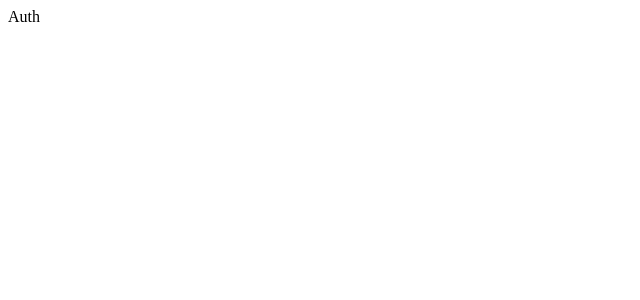
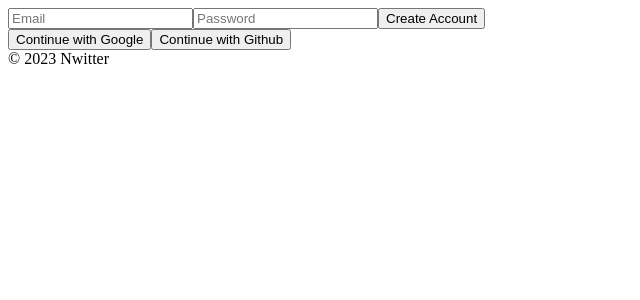
Before and after one commit to kmsk99/nwitter, a React (Create React App) app: page / in a window 1280 px wide. Shown: the top 300 px of the page, without its empty margins (0-640 px from the left). Built offline with nearby package versions, Linux system fonts and the light colour scheme; no server answers.

Commit message:
2.3 create account

```diff
--- /dev/null
+++ b/jsconfig.json
@@ -0,0 +1,6 @@
+{
+  "compilerOptions": {
+    "baseUrl": "src"
+  },
+  "include": ["src"]
+}
--- a/src/components/App.js
+++ b/src/components/App.js
@@ -1,8 +1,15 @@
-import React from "react";
-import AppRouter from "./Router";
+import React, { useState } from "react";
+import AppRouter from "components/Router";
+import { authService } from "fbase";
 
 function App() {
-  return <AppRouter />;
+  const [isLoggedIn, setIsLoggedIn] = useState(authService.currentUser);
+  return (
+    <>
+      <AppRouter isLoggedIn={isLoggedIn} />
+      <footer>&copy; {new Date().getFullYear()} Nwitter</footer>
+    </>
+  );
 }
 
 export default App;
--- a/src/components/Router.js
+++ b/src/components/Router.js
@@ -1,11 +1,9 @@
-import React, { useState } from "react";
+import React from "react";
 import { HashRouter as Router, Route, Routes } from "react-router-dom";
-import Auth from "../routes/Auth";
-import Home from "../routes/Home";
+import Auth from "routes/Auth";
+import Home from "routes/Home";
 
-const AppRouter = () => {
-  const [isLoggedIn, setIsLoggedIn] = useState(false);
-
+const AppRouter = ({ isLoggedIn }) => {
   return (
     <Router>
       <Routes>
--- a/src/firebase.js
+++ b/src/fbase.js
@@ -1,5 +1,6 @@
 // Import the functions you need from the SDKs you need
 import { initializeApp } from "firebase/app";
+import { getAuth } from "firebase/auth";
 // TODO: Add SDKs for Firebase products that you want to use
 // https://firebase.google.com/docs/web/setup#available-libraries
 
@@ -16,6 +17,7 @@
 };
 
 // Initialize Firebase
-const firebase = initializeApp(firebaseConfig);
+const app = initializeApp(firebaseConfig);
+export const authService = getAuth(app);
 
-export default firebase;
+export default app;
--- a/src/index.js
+++ b/src/index.js
@@ -1,6 +1,6 @@
 import React from "react";
 import ReactDOM from "react-dom/client";
-import App from "./components/App";
+import App from "components/App";
 
 const root = ReactDOM.createRoot(document.getElementById("root"));
 root.render(
--- a/src/routes/Auth.js
+++ b/src/routes/Auth.js
@@ -1,5 +1,71 @@
-import React from "react";
+import React, { useState } from "react";
+import { authService } from "fbase";
+import {
+  createUserWithEmailAndPassword,
+  signInWithEmailAndPassword,
+} from "firebase/auth";
 
-const Auth = () => <span>Auth</span>;
+const Auth = () => {
+  const [email, setEmail] = useState("");
+  const [password, setPassword] = useState("");
+  const [newAccount, setNewAccount] = useState(true);
 
+  const onChange = (event) => {
+    const {
+      target: { name, value },
+    } = event;
+    if (name === "email") {
+      setEmail(value);
+    } else if (name === "password") {
+      setPassword(value);
+    }
+  };
+
+  const onSubmit = async (event) => {
+    event.preventDefault();
+    try {
+      let data;
+      if (newAccount) {
+        data = await createUserWithEmailAndPassword(
+          authService,
+          email,
+          password
+        );
+      } else {
+        data = await signInWithEmailAndPassword(authService, email, password);
+      }
+      console.log(data);
+    } catch (error) {
+      console.log(error);
+    }
+  };
+
+  return (
+    <div>
+      <form onSubmit={onSubmit}>
+        <input
+          name="email"
+          type="email"
+          placeholder="Email"
+          required
+          value={email}
+          onChange={onChange}
+        />
+        <input
+          name="password"
+          type="password"
+          placeholder="Password"
+          required
+          value={password}
+          onChange={onChange}
+        />
+        <input type="submit" value={newAccount ? "Create Account" : "Log In"} />
+      </form>
+      <div>
+        <button>Continue with Google</button>
+        <button>Continue with Github</button>
+      </div>
+    </div>
+  );
+};
 export default Auth;
```
